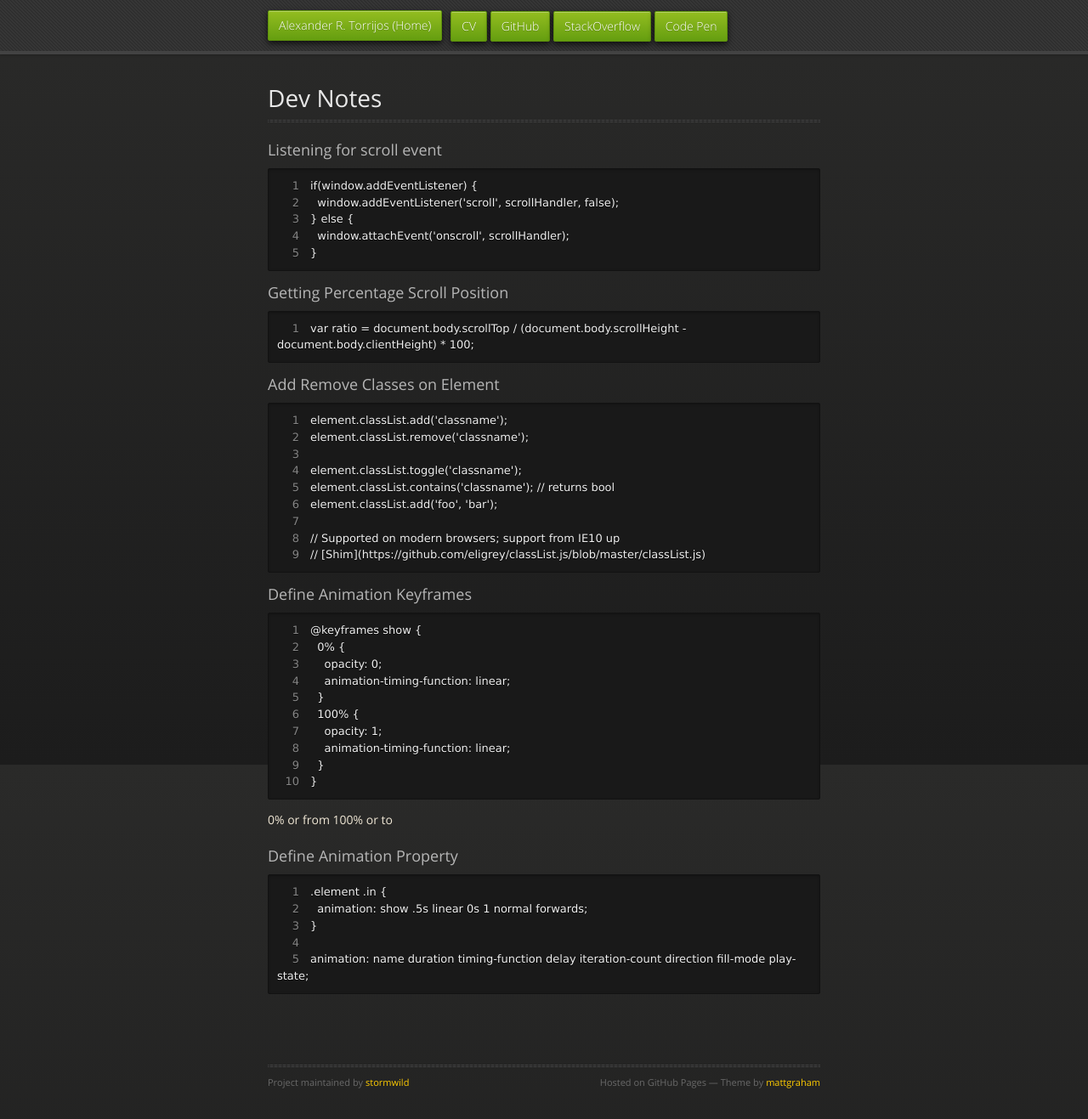
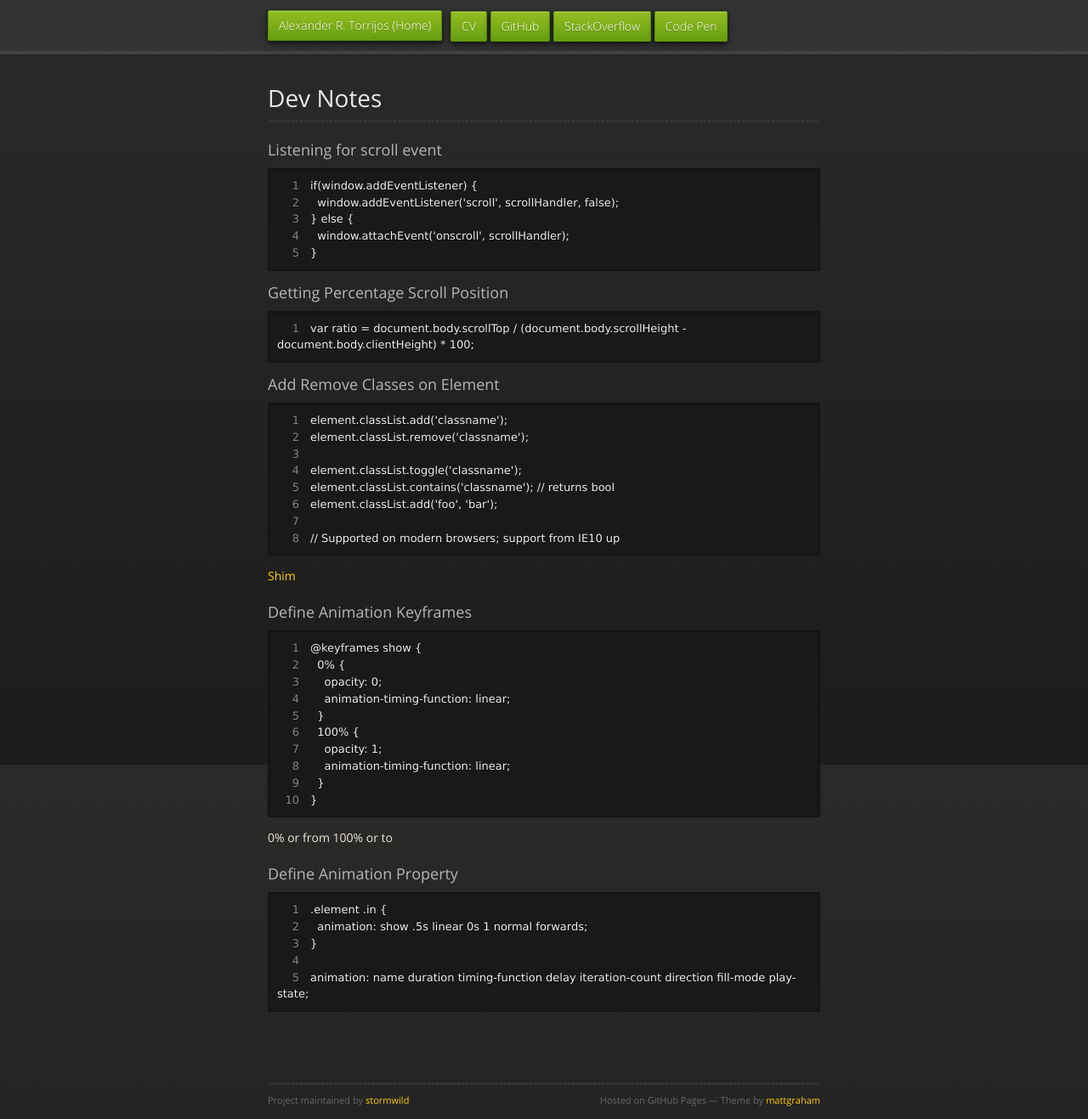
Before and after one commit to stormwild/stormwild.github.io, a Jekyll site: the page built from _posts/2015-11-18-notes.md, in a window 1280 px wide and 1317 px high. Shown: the whole window at 85% size. Built offline with Jekyll 4.4.1, drawn with Linux system fonts in a browser that asks for light colours; nearby versions of some CDN libraries.

Commit message:
Update 2015-11-18-notes.md

```diff
--- a/_posts/2015-11-18-notes.md
+++ b/_posts/2015-11-18-notes.md
@@ -24,7 +24,8 @@ title: Dev Notes
     element.classList.add('foo', 'bar');
 
     // Supported on modern browsers; support from IE10 up
-    // [Shim](https://github.com/eligrey/classList.js/blob/master/classList.js)
+
+[Shim](https://github.com/eligrey/classList.js/blob/master/classList.js)
 
 ### Define Animation Keyframes
 
```
